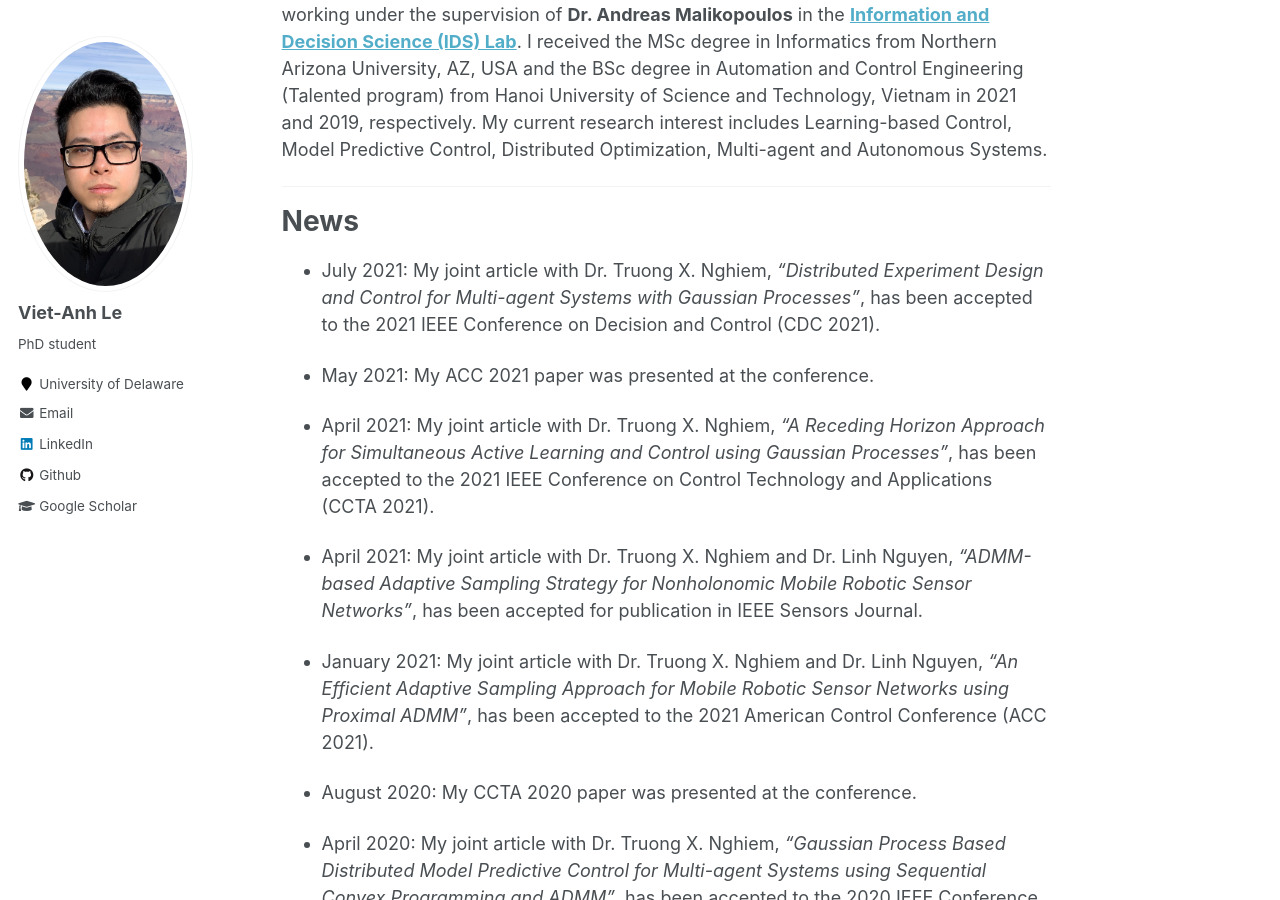
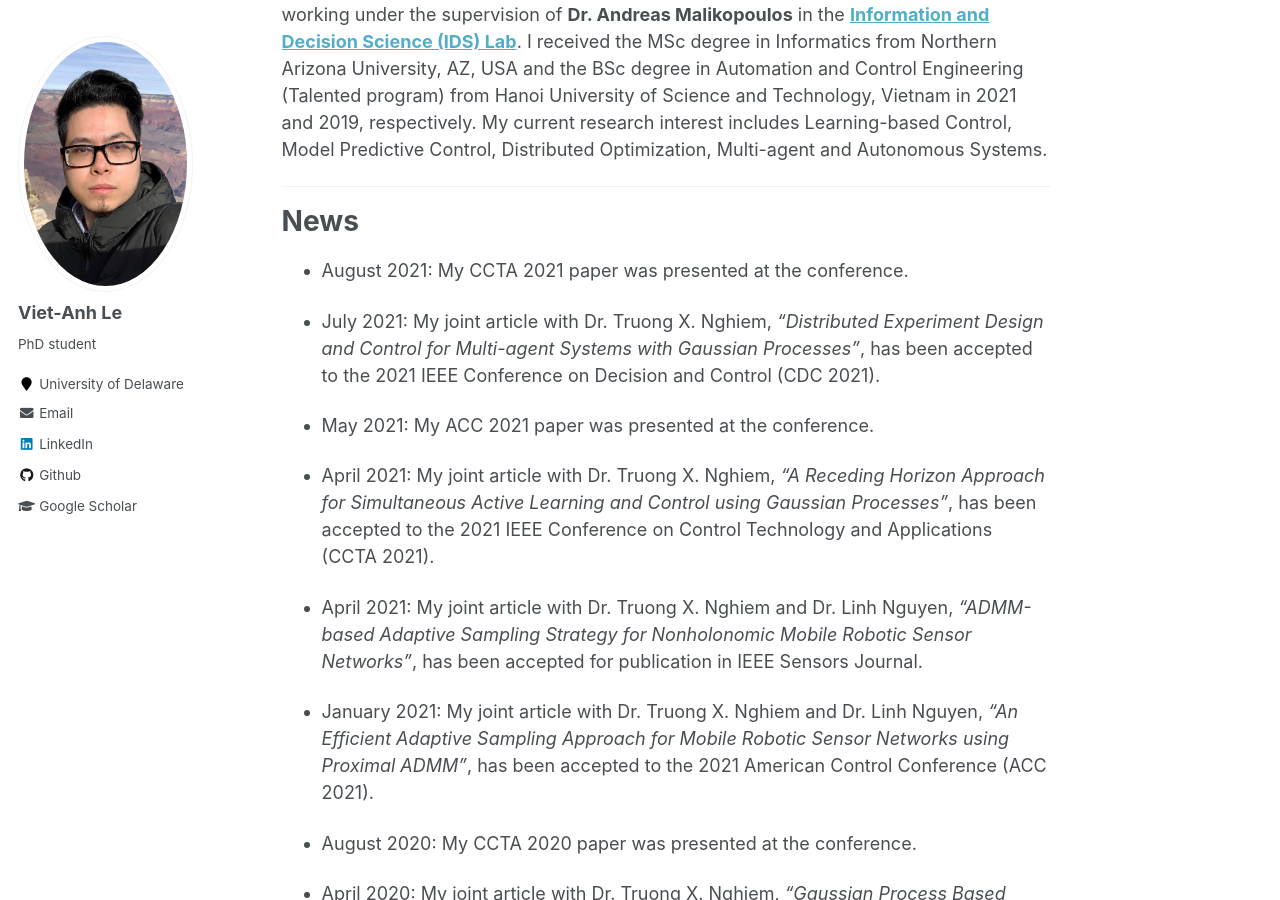
Before and after one commit to vietanhle0101/vietanhle0101.github.io, a Jekyll site: the page built from _pages/about.md, in a window 1280 px wide and 900 px high, scrolled down 573 px. Built offline with Jekyll 4.4.1, drawn with Linux system fonts in a browser that asks for light colours.

Commit message:
ccta presentation

```diff
--- a/_pages/about.md
+++ b/_pages/about.md
@@ -20,6 +20,8 @@ My current research interest includes Learning-based Control, Model Predictive C
 
 # News
 
+* August 2021: My CCTA 2021 paper was presented at the conference.
+
 * July 2021: My joint article with Dr. Truong X. Nghiem, <em>“Distributed Experiment Design and Control for Multi-agent Systems with Gaussian Processes”</em>, has been accepted to the 2021 IEEE Conference on Decision and Control (CDC 2021).
 
 * May 2021: My ACC 2021 paper was presented at the conference.
```
Also changed, not shown: 2 other files.
